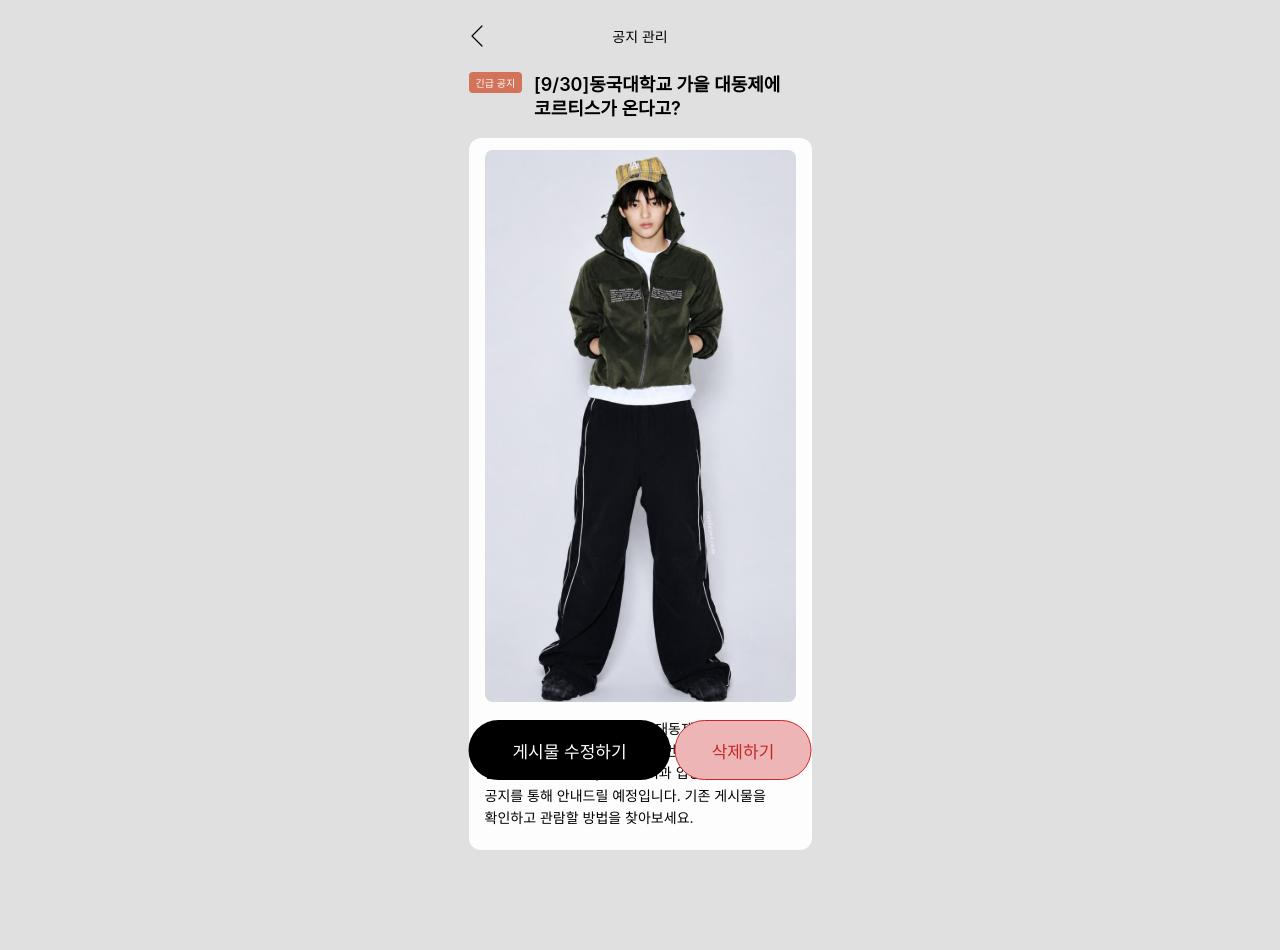
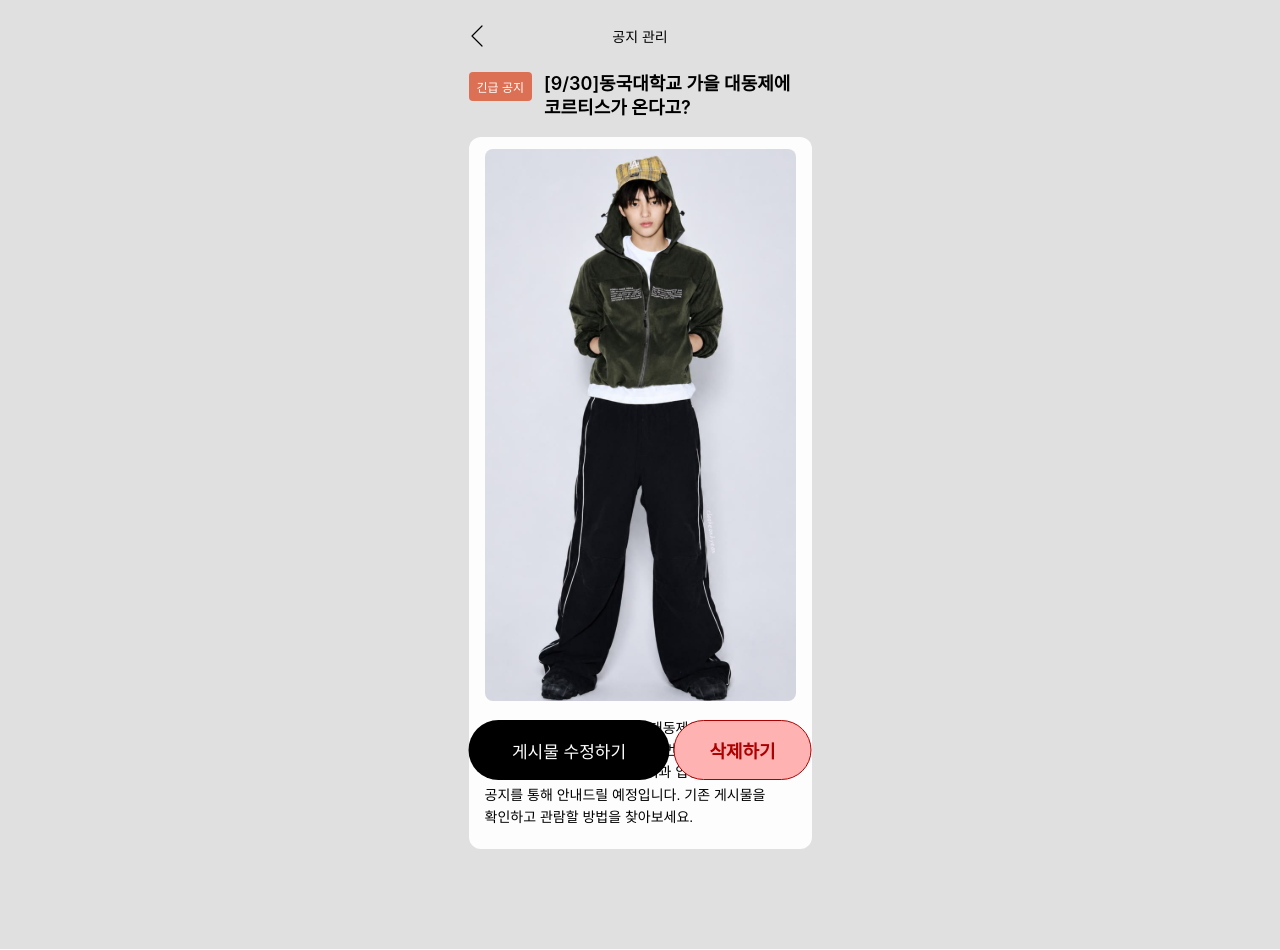
Before and after one commit to 2023110553/2026_fall_festival_front, a React (Vite) app: page /admin/notices/1 in a window 1280 px wide. Built offline with nearby package versions, Linux system fonts and the light colour scheme; no server answers.

Commit message:
style: 관리자 공지 관리 상세페이지 및 수정/삭제 디자인 수정

```diff
--- a/src/app/admin/components/NoticeManage/AdminNoticeDetailPage.styles.js
+++ b/src/app/admin/components/NoticeManage/AdminNoticeDetailPage.styles.js
@@ -1,6 +1,6 @@
 import styled from 'styled-components'
 
-export { TypeTag, BottomBar, PrimaryButton } from './AdminNoticePage.styles'
+export { BottomBar, PrimaryButton } from './AdminNoticePage.styles'
 
 export const Page = styled.div`
   min-height: 100vh;
@@ -62,7 +62,18 @@ export const Title = styled.h2`
   font-weight: 600;
   line-height: 1.35;
   word-break: keep-all;
-  padding-top: 1px;
+`
+
+export const TypeTag = styled.span`
+  flex-shrink: 0;
+  padding: 6px 8px;
+  border-radius: 4px;
+  background: ${({ $urgent }) => ($urgent ? '#DC7054' : '#6E6E6E')};
+  color: #FFF;
+  font-size: 12px;
+  font-weight: 500;
+  white-space: nowrap;
+  font-family: 'pretendard', sans-serif;
 `
 
 export const ContentCard = styled.article`
@@ -86,17 +97,19 @@ export const Content = styled.p`
   line-height: 1.6;
   white-space: pre-wrap;
   word-break: keep-all;
+  font-family: 'pretendard', sans-serif;
 `
 
 export const DangerButton = styled.button`
-  width: 137px;
+  width: 138px;
   height: 60px;
   flex-shrink: 0;
-  border: 1px solid #C62828;
+  border: 1px solid #AD0000;
   border-radius: 99px;
-  background: #EDB5B5;
-  color: #C62828;
-  font-size: 17px;
-  font-weight: 500;
+  background: #FFB2B2;
+  color: #AD0000;
+  font-size: 18px;
+  font-weight: 600;
+  font-family: 'pretendard', sans-serif;
   cursor: pointer;
 `
--- a/src/app/admin/components/NoticeManage/NoticeEditor.styles.js
+++ b/src/app/admin/components/NoticeManage/NoticeEditor.styles.js
@@ -8,7 +8,6 @@ export {
   HeaderTitle,
   TitleRow,
   ContentCard,
-  TypeTag,
   BottomBar,
   PrimaryButton,
 } from './AdminNoticeDetailPage.styles'
@@ -99,7 +98,8 @@ export const Toast = styled.div`
   background: #FFF;
   box-shadow: 0 2px 8px rgba(0, 0, 0, 0.08);
   color: #000;
-  font-size: 9px;
+  font-size: 10px;
+  font-family: 'pretendard', sans-serif;
 
   svg {
     flex-shrink: 0;
@@ -121,10 +121,11 @@ export const TypeSelectWrap = styled.label`
 
 export const TypeSelect = styled.select`
   appearance: none;
-  padding: 3px 18px 3px 7px;
+  height: 30px;
+  padding: 0 18px 0 7px;
   border: none;
-  border-radius: 4px;
-  background: ${({ $urgent }) => ($urgent ? '#A11D1D' : '#6E6E6E')};
+  border-radius: 5px;
+  background: ${({ $urgent }) => ($urgent ? '#AD0000' : '#6E6E6E')};
   color: #FFF;
   font-family: inherit;
   font-size: 10px;
@@ -135,3 +136,16 @@ export const TypeSelect = styled.select`
     background: #FFF;
   }
 `
+
+export const TypeTag = styled.span`
+  flex-shrink: 0;
+  height: 30px;
+  padding: 4px 2px 4px 6px;
+  border-radius: 4px;
+  background: ${({ $urgent }) => ($urgent ? '#DC7054' : '#6E6E6E')};
+  color: #FFF;
+  font-size: 12px;
+  font-weight: 500;
+  white-space: nowrap;
+  font-family: 'pretendard', sans-serif;
+`
--- a/src/app/admin/components/NoticeManage/NoticeTypeSelectModal.jsx
+++ b/src/app/admin/components/NoticeManage/NoticeTypeSelectModal.jsx
@@ -38,12 +38,12 @@ const TypeButton = styled.button`
   height: 52px;
   border: none;
   border-radius: 8px;
-  background: ${({ $urgent }) => ($urgent ? '#EDB5B5' : '#7A7A7A')};
-  color: ${({ $urgent }) => ($urgent ? '#B71C1C' : '#FFF')};
-  font-size: 14px;
+  background: ${({ $urgent }) => ($urgent ? '#FFB2B2' : '#737373')};
+  color: ${({ $urgent }) => ($urgent ? '#AD0000' : '#FFF')};
+  font-size: 16px;
   font-weight: 500;
   cursor: pointer;
-
+  font-family: 'pretendard', sans-serif;
   & + & {
     margin-top: 12px;
   }
```
